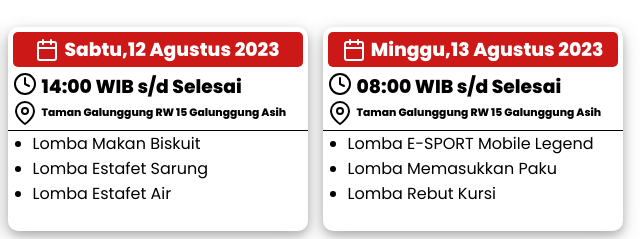
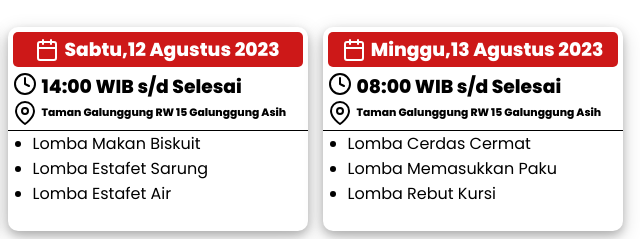
Before and after one commit to IRAGAS15/IRAGAS15.github.io, a plain HTML site: page index.html in a window 1280 px wide. Shown: the part 2301-2540 px from the top of the page, 640-1280 px from the left. Drawn offline with nearby package versions, Linux system fonts and the light colour scheme.

Commit message:
menambahkan lomba cerdas cermat

```diff
--- a/index.html
+++ b/index.html
@@ -178,7 +178,7 @@
             </div>
             <div class="bottom">
               <ul>
-                <li>Lomba E-SPORT Mobile Legend</li>
+                <li>Lomba Cerdas Cermat</li>
                 <li>Lomba Memasukkan Paku</li>
                 <li>Lomba Rebut Kursi</li>
               </ul>
```
